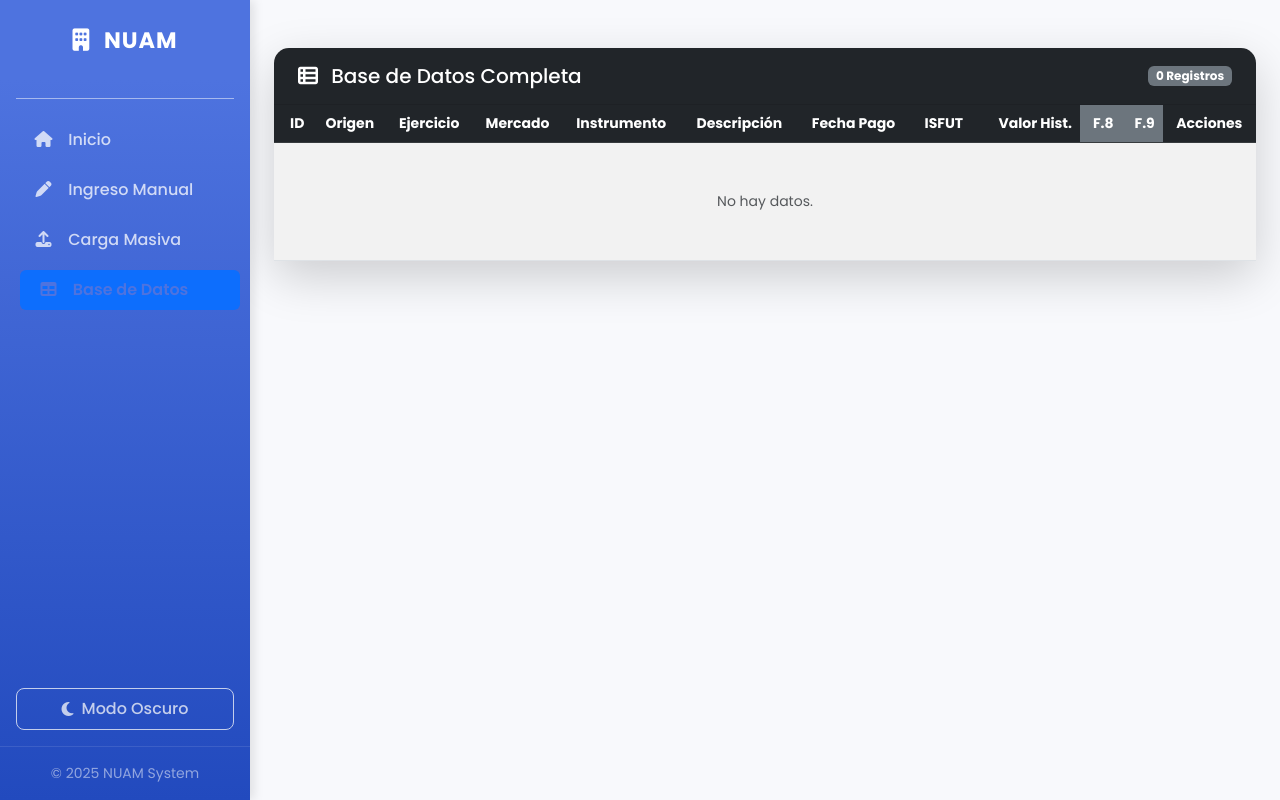
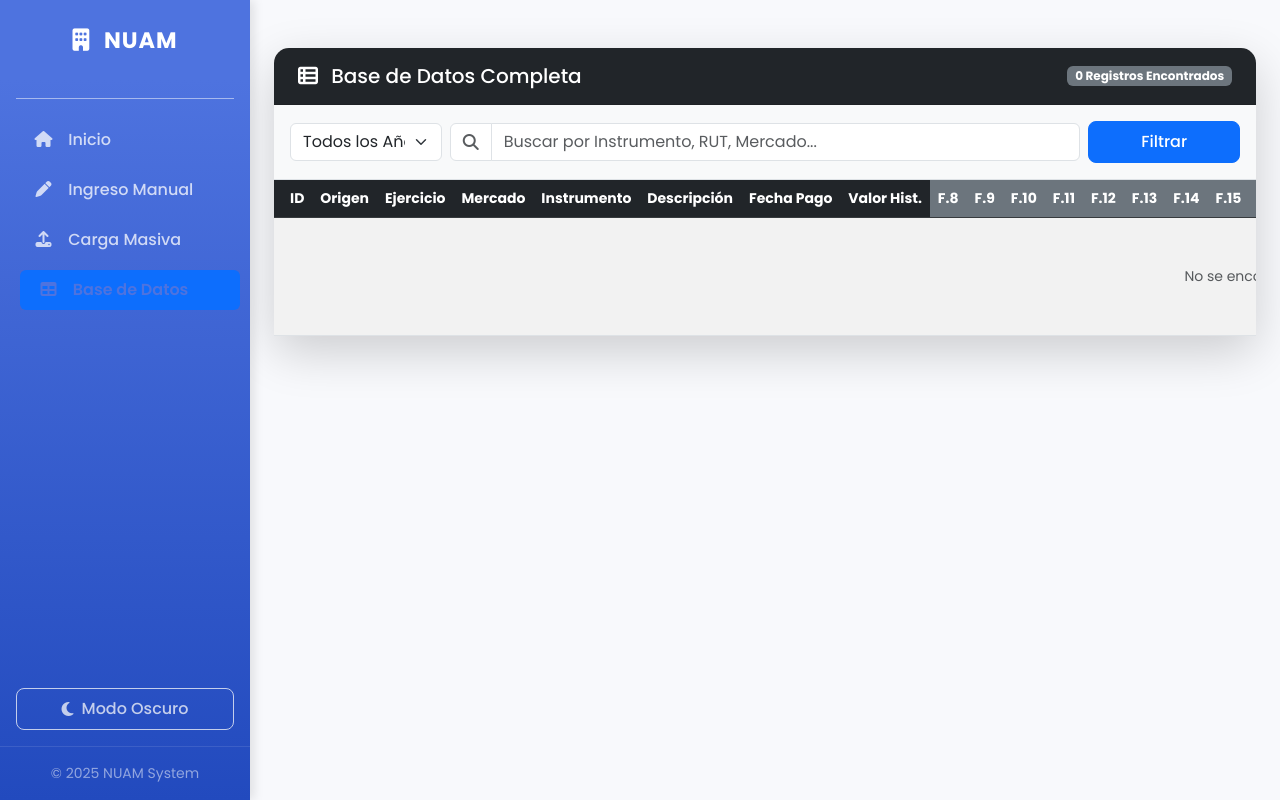
Before and after one commit to zeydanh/Proyecto-, a Django app: page /listado/ in a window 1280 px wide. Run offline with Django 5.2, Linux system fonts and the light colour scheme; data that the repository does not hold is empty.

Commit message:
Add files via upload

```diff
--- a/sistema_nuam/core/models.py
+++ b/sistema_nuam/core/models.py
@@ -16,9 +16,9 @@ class CalificacionTributaria(models.Model):
     tipo_sociedad = models.CharField(max_length=1, choices=[('A', 'Abierta'), ('C', 'Cerrada')], default='A')
     valor_historico = models.DecimalField(max_digits=15, decimal_places=2, default=0.00)
 
-    # --- NUEVOS CAMPOS (Mockups / Historias de Usuario) ---
+    # --- NUEVOS CAMPOS ---
     descripcion = models.CharField(max_length=255, blank=True, null=True, verbose_name="Descripción")
-    es_isfut = models.BooleanField(default=False, verbose_name="Acogido a ISFUT")
+    # ELIMINADO: es_isfut
     factor_actualizacion = models.DecimalField(max_digits=10, decimal_places=8, default=0.0, verbose_name="Factor Actualización")
     origen = models.CharField(max_length=20, default="MANUAL", verbose_name="Origen de Datos")
 
@@ -57,7 +57,6 @@ class CalificacionTributaria(models.Model):
     fecha_creacion = models.DateTimeField(auto_now_add=True)
 
     def save(self, *args, **kwargs):
-        # Lógica de encriptación de RUT
         try:
             base64.b64decode(self.rut_cliente, validate=True)
         except Exception:
--- a/sistema_nuam/core/views.py
+++ b/sistema_nuam/core/views.py
@@ -1,6 +1,7 @@
 from django.shortcuts import render, redirect, get_object_or_404
 from django.contrib import messages
 from .models import CalificacionTributaria
+from django.db.models import Q
 import csv
 import io
 from datetime import datetime
@@ -11,13 +12,10 @@ def dashboard(request):
     ultimos = CalificacionTributaria.objects.order_by('-fecha_creacion')[:5]
     return render(request, 'dashboard.html', {'total': total, 'ultimos': ultimos})
 
-# 2. INGRESO MANUAL COMPLETO
+# 2. INGRESO MANUAL
 def ingreso_manual(request):
     if request.method == 'POST':
         try:
-            # Checkbox: si no está marcado, HTML no envía nada, por eso comparamos con 'on'
-            es_isfut_val = request.POST.get('es_isfut') == 'on'
-
             datos = {
                 'rut_cliente': request.POST.get('rut'),
                 'razon_social': request.POST.get('razon_social'),
@@ -29,10 +27,8 @@ def ingreso_manual(request):
                 'numero_dividendo': request.POST.get('numero_dividendo'),
                 'tipo_sociedad': request.POST.get('tipo_sociedad'),
                 'valor_historico': request.POST.get('valor_historico'),
-
-                # Campos adicionales Mockup
                 'descripcion': request.POST.get('descripcion'),
-                'es_isfut': es_isfut_val,
+                # ELIMINADO: 'es_isfut'
                 'factor_actualizacion': request.POST.get('factor_actualizacion') or 0.0,
                 'origen': 'MANUAL',
             }
@@ -52,7 +48,7 @@ def ingreso_manual(request):
 
     return render(request, 'ingreso_manual.html')
 
-# 3. CARGA MASIVA (CSV)
+# 3. CARGA MASIVA
 def carga_masiva(request):
     if request.method == 'POST' and request.FILES.get('archivo_csv'):
         archivo = request.FILES['archivo_csv']
@@ -66,7 +62,6 @@ def carga_masiva(request):
             errores = 0
 
             for row in csv_reader:
-                # Validamos que tenga al menos las columnas básicas (30 factores + datos generales)
                 if len(row) >= 30:
                     try:
                         fecha_str = row[3].strip()
@@ -83,18 +78,13 @@ def carga_masiva(request):
                             'numero_dividendo': int(row[5].strip()),
                             'tipo_sociedad': row[6].strip(),
                             'valor_historico': float(row[7].strip() or 0),
-
-                            # Defaults para campos nuevos no presentes en CSV 3.1
                             'descripcion': "Carga Masiva CSV",
-                            'es_isfut': False,
+                            # ELIMINADO: 'es_isfut'
                             'factor_actualizacion': 0.0,
                             'origen': "ARCHIVO CSV",
                         }
 
-                        # Mapeo de Factores dinámico del índice 8 en adelante
                         for i in range(8, 38):
-                            # El índice en CSV es row[8] para factor_8, row[9] para factor_9...
-                            # Como el rango es exacto, podemos usar 'i' directamente
                             val = row[i].strip() if i < len(row) else 0
                             datos_csv[f'factor_{i}'] = float(val or 0)
 
@@ -116,10 +106,35 @@ def carga_masiva(request):
 
     return render(request, 'carga_masiva.html')
 
-# 4. LISTADO y ELIMINAR
+# 4. LISTADO CON FILTROS (CORREGIDO)
 def listado(request):
     registros = CalificacionTributaria.objects.all().order_by('-fecha_creacion')
-    return render(request, 'listado.html', {'registros': registros})
+
+    # Filtro por Año
+    year = request.GET.get('year')
+    if year:
+        registros = registros.filter(ejercicio=year)
+
+    # Búsqueda General
+    q = request.GET.get('q')
+    if q:
+        registros = registros.filter(
+            Q(rut_cliente__icontains=q) |
+            Q(instrumento__icontains=q) |
+            Q(mercado__icontains=q) |
+            Q(descripcion__icontains=q)
+        )
+
+    # Obtener años disponibles
+    anios_disponibles = CalificacionTributaria.objects.values_list('ejercicio', flat=True).distinct().order_by('-ejercicio')
+
+    # --- CAMBIO IMPORTANTE AQUÍ ---
+    # Enviamos el rango de números al template para poder iterar sin usar .split
+    return render(request, 'listado.html', {
+        'registros': registros,
+        'anios_disponibles': anios_disponibles,
+        'rango_factores': range(8, 38)  # <--- ESTO SOLUCIONA EL ERROR
+    })
 
 def eliminar_registro(request, id):
     registro = get_object_or_404(CalificacionTributaria, id=id)
--- a/sistema_nuam/templates/ingreso_manual.html
+++ b/sistema_nuam/templates/ingreso_manual.html
@@ -83,12 +83,6 @@
                             <label class="form-label small fw-bold text-muted">Factor Actualiz.</label>
                             <input type="number" step="0.00000001" name="factor_actualizacion" class="form-control" value="0.0">
                         </div>
-                        <div class="col-md-3 d-flex align-items-end">
-                            <div class="form-check form-switch mb-2 ms-2 p-2 border rounded bg-light w-100">
-                                <input class="form-check-input ms-0 me-2" type="checkbox" name="es_isfut" id="checkIsfut">
-                                <label class="form-check-label fw-bold" for="checkIsfut">¿Acogido a ISFUT?</label>
-                            </div>
-                        </div>
                     </div>
 
                     <h6 class="text-uppercase fw-bold text-secondary border-bottom pb-2 mb-3 mt-4">
--- a/sistema_nuam/templates/listado.html
+++ b/sistema_nuam/templates/listado.html
@@ -4,7 +4,36 @@
 <div class="card shadow-lg border-0 mt-4">
     <div class="card-header bg-dark text-white d-flex justify-content-between align-items-center py-3">
         <h5 class="mb-0"><i class="fa-solid fa-table-list me-2"></i> Base de Datos Completa</h5>
-        <span class="badge bg-secondary">{{ registros|length }} Registros</span>
+        <span class="badge bg-secondary">{{ registros|length }} Registros Encontrados</span>
+    </div>
+
+    <div class="card-body bg-light border-bottom p-3">
+        <form method="GET" class="row g-2 align-items-center">
+            <div class="col-md-2">
+                <select name="year" class="form-select">
+                    <option value="">Todos los Años</option>
+                    {% for anio in anios_disponibles %}
+                        <option value="{{ anio }}" {% if request.GET.year == anio|stringformat:"i" %}selected{% endif %}>
+                            {{ anio }}
+                        </option>
+                    {% endfor %}
+                </select>
+            </div>
+            <div class="col-md-8">
+                <div class="input-group">
+                    <span class="input-group-text bg-white"><i class="fa-solid fa-magnifying-glass text-muted"></i></span>
+                    <input type="text" name="q" class="form-control" placeholder="Buscar por Instrumento, RUT, Mercado..." value="{{ request.GET.q|default:'' }}">
+                </div>
+            </div>
+            <div class="col-md-2 d-grid gap-2 d-md-flex">
+                <button type="submit" class="btn btn-primary w-100">Filtrar</button>
+                {% if request.GET.year or request.GET.q %}
+                    <a href="{% url 'listado' %}" class="btn btn-outline-secondary w-100" title="Limpiar">
+                        <i class="fa-solid fa-xmark"></i>
+                    </a>
+                {% endif %}
+            </div>
+        </form>
     </div>
 
     <div class="card-body p-0">
@@ -19,11 +48,12 @@
                         <th>Instrumento</th>
                         <th>Descripción</th>
                         <th>Fecha Pago</th>
-                        <th>ISFUT</th>
                         <th class="text-end">Valor Hist.</th>
 
-                        <th class="text-end bg-secondary text-white">F.8</th>
-                        <th class="text-end bg-secondary text-white">F.9</th>
+                        {% for i in rango_factores %}
+                        <th class="text-end bg-secondary text-white">F.{{ i }}</th>
+                        {% endfor %}
+
                         <th class="text-center">Acciones</th>
                     </tr>
                 </thead>
@@ -43,17 +73,38 @@
                         <td class="fw-bold">{{ item.instrumento }}</td>
                         <td>{{ item.descripcion|default:"-" }}</td>
                         <td>{{ item.fecha_pago|date:"d/m/Y" }}</td>
-                        <td class="text-center">
-                            {% if item.es_isfut %}
-                                <i class="fa-solid fa-check text-success"></i>
-                            {% else %}
-                                <span class="text-muted">-</span>
-                            {% endif %}
-                        </td>
                         <td class="text-end">{{ item.valor_historico }}</td>
 
                         <td class="text-end font-monospace">{{ item.factor_8 }}</td>
                         <td class="text-end font-monospace">{{ item.factor_9 }}</td>
+                        <td class="text-end font-monospace">{{ item.factor_10 }}</td>
+                        <td class="text-end font-monospace">{{ item.factor_11 }}</td>
+                        <td class="text-end font-monospace">{{ item.factor_12 }}</td>
+                        <td class="text-end font-monospace">{{ item.factor_13 }}</td>
+                        <td class="text-end font-monospace">{{ item.factor_14 }}</td>
+                        <td class="text-end font-monospace">{{ item.factor_15 }}</td>
+                        <td class="text-end font-monospace">{{ item.factor_16 }}</td>
+                        <td class="text-end font-monospace">{{ item.factor_17 }}</td>
+                        <td class="text-end font-monospace">{{ item.factor_18 }}</td>
+                        <td class="text-end font-monospace">{{ item.factor_19 }}</td>
+                        <td class="text-end font-monospace">{{ item.factor_20 }}</td>
+                        <td class="text-end font-monospace">{{ item.factor_21 }}</td>
+                        <td class="text-end font-monospace">{{ item.factor_22 }}</td>
+                        <td class="text-end font-monospace">{{ item.factor_23 }}</td>
+                        <td class="text-end font-monospace">{{ item.factor_24 }}</td>
+                        <td class="text-end font-monospace">{{ item.factor_25 }}</td>
+                        <td class="text-end font-monospace">{{ item.factor_26 }}</td>
+                        <td class="text-end font-monospace">{{ item.factor_27 }}</td>
+                        <td class="text-end font-monospace">{{ item.factor_28 }}</td>
+                        <td class="text-end font-monospace">{{ item.factor_29 }}</td>
+                        <td class="text-end font-monospace">{{ item.factor_30 }}</td>
+                        <td class="text-end font-monospace">{{ item.factor_31 }}</td>
+                        <td class="text-end font-monospace">{{ item.factor_32 }}</td>
+                        <td class="text-end font-monospace">{{ item.factor_33 }}</td>
+                        <td class="text-end font-monospace">{{ item.factor_34 }}</td>
+                        <td class="text-end font-monospace">{{ item.factor_35 }}</td>
+                        <td class="text-end font-monospace">{{ item.factor_36 }}</td>
+                        <td class="text-end font-monospace">{{ item.factor_37 }}</td>
 
                         <td class="text-center">
                             <a href="{% url 'eliminar_registro' item.id %}"
@@ -65,8 +116,8 @@
                     </tr>
                     {% empty %}
                     <tr>
-                        <td colspan="15" class="text-center py-5 text-muted">
-                            No hay datos.
+                        <td colspan="40" class="text-center py-5 text-muted">
+                            No se encontraron registros.
                         </td>
                     </tr>
                     {% endfor %}
```
Also changed, not shown: sistema_nuam/core/migrations/0006_remove_calificaciontributaria_es_isfut.py (added), sistema_nuam/db.sqlite3.
